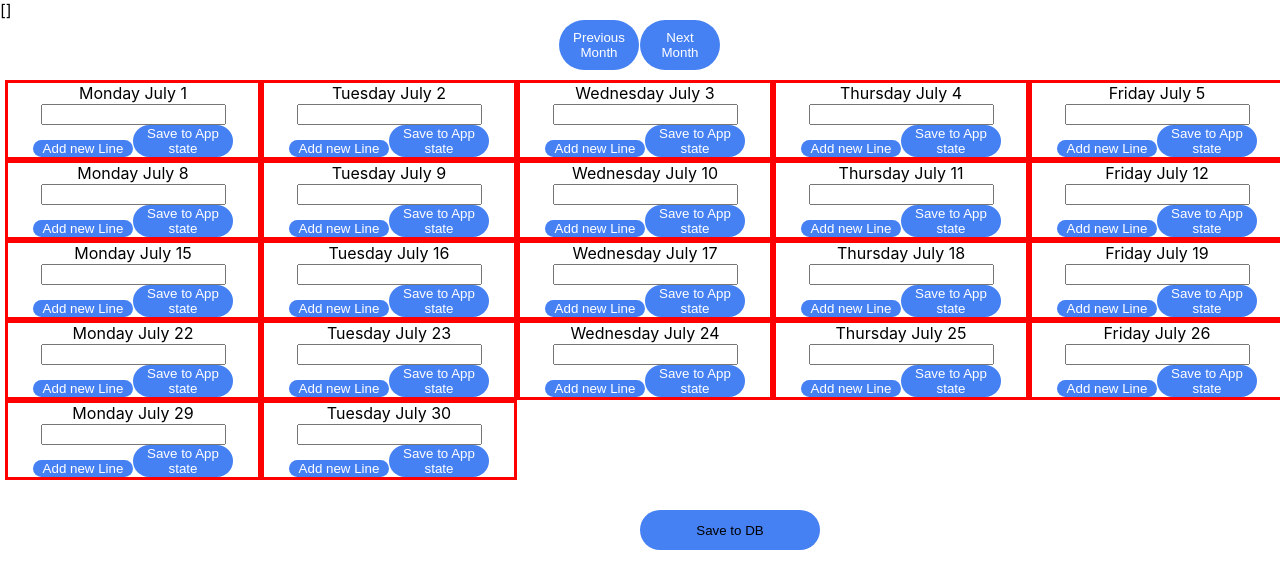
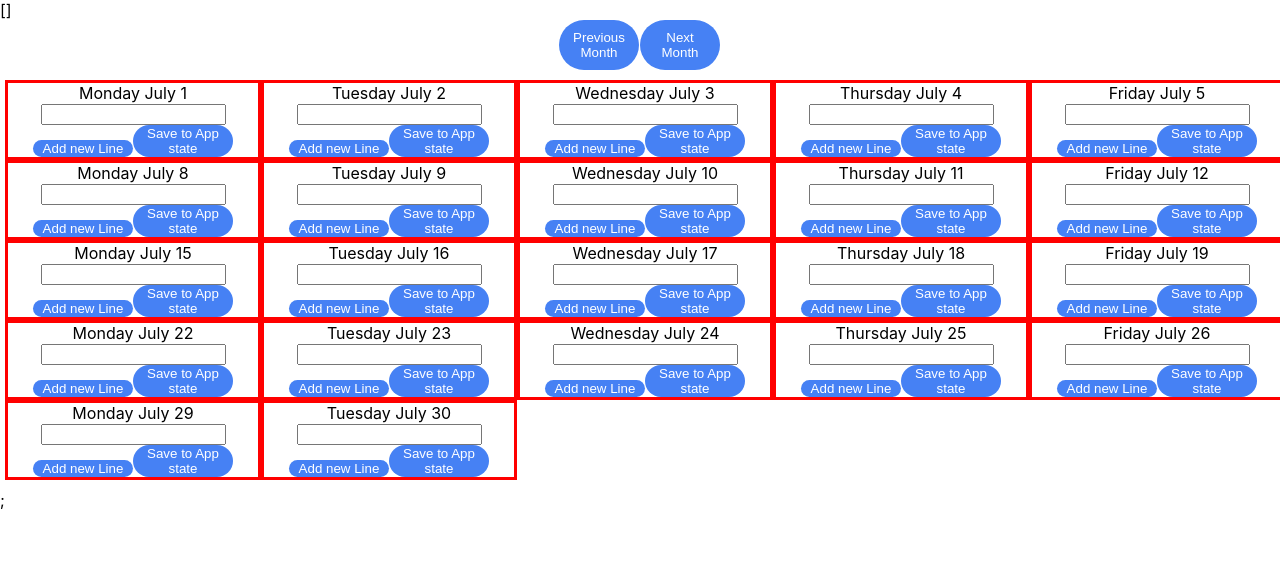
Before and after one commit to yepstein1/calendar, a React (Create React App) app in the folder frontend/: page / in a window 1280 px wide. Shown: the top 588 px of the page. Built offline with nearby package versions, Linux system fonts and the light colour scheme.

Commit message:
Remove submit button and remove month and app todo state

```diff
--- a/frontend/src/App.js
+++ b/frontend/src/App.js
@@ -3,7 +3,7 @@
 todo - fix css
 */
 import './App.css';
-import {  useState } from "react";
+import {  useEffect, useState } from "react";
 import SubmitButton from "./SubmitButton"
 import { transformTodo } from './transformTodo';
 import { v4 as uuidv4 } from 'uuid';
@@ -19,10 +19,13 @@ function App() {
      * @type {Date} the date state vairiable holds todays date
      */
     let [date, setDate] = useState(new Date());
+    //let nextDate =date;
+    // still need this as state I believe to show preivously loaded states
     let [todo, setTodo] = useState([]);
 
 
-//useEffect(()=> console.log("hi from app render"))
+
+
 
     /**
      *
@@ -31,40 +34,24 @@ function App() {
      * @param {*} dayOfMonth   the  day of the month associated with this task -all the dates here are passed in from the Dayc component
      * @param {*} dailytask  the actual task - this is passed in from the Days component
      */
-    let setTodoInApp = (year, month, dayOfMonth, dailytask) => {
-        console.log(`${JSON.stringify(todo)}: from setToDoApp`)
+    let  setTodoInApp =  async (year, month, dayOfMonth, dailytask) => {
+
         // need to fix when user clicks save and then adds another line to the same date and presses button again
         let obj = {}
 
         let day = new Date(year, month, dayOfMonth + 1)
     day= day.toISOString().split('T')[0]
-        let checkKeyPresenceInArray = key => todo.some(obj => Object.keys(obj).includes(key));
-        let isKeyPresent = checkKeyPresenceInArray(day);
-        if (isKeyPresent) {
-
-            let newTodo = todo.map((t) => {
-
-                if (Object.keys(t).includes(day)) {
-                    t[day].push(todo);
-
-                }
-                return t;
-
-            })
-
-            setTodo(oldTodo => [...oldTodo, newTodo])
-
-        } else {
-           // console.log("hi from else")
-            obj[day] = [...dailytask];
-            //console.log(`todo in else ${todo}`)
-            setTodo(
-                (oldTodo) =>   [...oldTodo, obj]
-
-            )
+    let ref=[];
+    dailytask.forEach(x=>
+    {
+ref.push({[day] : x})
+    }
+    )
 
 
-        }
+
+       console.log(`ref is ${JSON.stringify(ref)} type is ${typeof ref}`)
+        persitsState(ref)
 
 
     }
@@ -82,10 +69,7 @@ function App() {
 
        return res && ''
     }
-    let [monthComponentArray, setMonthComponentArray] = useState([<Month year={date.getFullYear()} date={date} setTodoInApp={setTodoInApp} key={ uuidv4()} todoList={todo} getDefaultValue={getDefaultValue} />])
 
-    //console.log(` current date :${date}`)
-    //monthComponentArray.map(x=> console.log(` month component array ${x.props.date.getMonth()}`))
     function changeMonth(i) {
 
         let nextDate = new Date()
@@ -94,28 +78,11 @@ function App() {
         newMonth= newMonth+i;
        nextDate.setMonth(newMonth);
 
-       let month = newMonth
 
-        let year = nextDate.getFullYear()
         setDate(nextDate)
 
 
-        let test = (x) => {
-            return x.props.year === year && x.props.date.getMonth() === month
-        }
 
-        if (!monthComponentArray.some(test
-
-
-
-        )) {
-            const monthComp = <Month year={nextDate.getFullYear()} date={nextDate} setTodoInApp={setTodoInApp} key={uuidv4()} todoList={todo} getDefaultValue={getDefaultValue} />;
-            // I use nextDate and not date because of async state updaye
-            let monthComponent = monthComp
-            //month = monthComponent
-            setMonthComponentArray((prevState) => [...prevState, monthComponent])
-
-        }
 
 
     }
@@ -131,19 +98,10 @@ function App() {
                 <button className='button-change-month' onClick={() => { changeMonth(1) }}> Next Month</button>
             </div>
             < div >
+            <Month year={date.getFullYear()} date={date} setTodoInApp={setTodoInApp} key={uuidv4()}  getDefaultValue={getDefaultValue} />;
 
-{
-
-
-        monthComponentArray.find(x => x.props.year === date.getFullYear() & x.props.date.getMonth() === date.getMonth())
-
-}
                 <br />
 
-                <div>
-                    <SubmitButton handleSubmitClick={persitsState} className="submit-btn-cmp" />
-
-                </div>
 
                 <br />
             </div>
@@ -158,8 +116,8 @@ function App() {
 
     //need to think about logic of arangement of components
 
-    async function persitsState() {
-        console.log(' from persist state' + JSON.stringify(todo))
+    async function persitsState(ref) {
+
 
         const options = {
             method: 'POST',
@@ -168,7 +126,7 @@ function App() {
 
 
             },
-            body: JSON.stringify(transformTodo(todo)),
+            body: JSON.stringify(transformTodo(ref)),
         };
 
 
--- a/frontend/src/components/Days.jsx
+++ b/frontend/src/components/Days.jsx
@@ -11,7 +11,7 @@ import { taskContext } from "./context-tasks";
  * @param {Date} date passed in from App=> Month
  * @param {function} handleUpdateTodo passed in from App=> Month to lift state up
  */
-export default function Days({year,date,dayOfMonth,handleUpdateTodo,todoList}) {
+export default function Days({year,date,dayOfMonth,handleUpdateTodo}) {
     let tasks = useContext(taskContext)
 
      /**
@@ -22,9 +22,9 @@ export default function Days({year,date,dayOfMonth,handleUpdateTodo,todoList}) {
 
        // array of inputs for each day
     let [inputArray, setInputArray] = useState([<input type="text"
-        onChange={(e)=>handleUpdateTodo(year,date.getMonth(),dayOfMonth,e.target.value)}
+        onChange={onTodoInputted}
         key={uuidv4()} defaultValue={getDefaultValue(new Date(date.getFullYear(),date.getMonth(),dayOfMonth+1))} ></input>])
-    return <div className="day" key ={todoList[todoList.length-1]}>
+    return <div className="day" >
 
 
 <div className="button-parent">
@@ -39,7 +39,12 @@ export default function Days({year,date,dayOfMonth,handleUpdateTodo,todoList}) {
 
     </button>
 
-    <button className="button" onClick={()=>handleUpdateTodo(year,date.getMonth(),dayOfMonth,dailyTasks)}>
+    <button className="button" onClick={()=>{handleUpdateTodo(year,date.getMonth(),dayOfMonth,dailyTasks)
+
+
+
+
+    }}>
         Save to App state
 
     </button>
@@ -70,10 +75,10 @@ export default function Days({year,date,dayOfMonth,handleUpdateTodo,todoList}) {
     {
      // search through tasks and see if ther is a task that matched today's date
      tasks.map(x =>{
-        console.log(` task : ${Object.keys(x)}`)
+       // console.log(` task : ${Object.keys(x)}`)
      })
      date = date.toISOString().split('T')[0];
-     console.log(` date : ${date}`)
+    // console.log(` date : ${date}`)
         let res= tasks.find( x =>  Object.keys(x) == date)
       return  res ?  res[date] : ''
     }
--- a/frontend/src/components/Month.jsx
+++ b/frontend/src/components/Month.jsx
@@ -38,10 +38,10 @@ export default function Month({year,date,setTodoInApp,todoList,getDefaultValue})
     */
     let days = []
     for (let i = 0; i < dayOfMonth; i++) {
-        days.push(<Days dayOfMonth={i} date={date}   handleUpdateTodo={setTodoInApp}  year ={year} key ={uuidv4()} todoList={todoList}   getDefaultValue={getDefaultValue} />)
+        days.push(<Days dayOfMonth={i} date={date}   handleUpdateTodo={setTodoInApp}  year ={year} key ={uuidv4()}    getDefaultValue={getDefaultValue} />)
     }
     return (
-        <div className="box" key ={todoList[todoList.length-1]}>
+        <div className="box" >
                 {days}
 
         </div>
--- a/frontend/src/transformTodo.js
+++ b/frontend/src/transformTodo.js
@@ -1,8 +1,4 @@
 export function transformTodo(data) {
-    data = data.map(task => {
-        let date = Object.keys(task);
-        return task[date].map(item => ({ [date]: item }));
-    }).flat();
 
     //console.log(result);
     data = data.map(item => {
```
